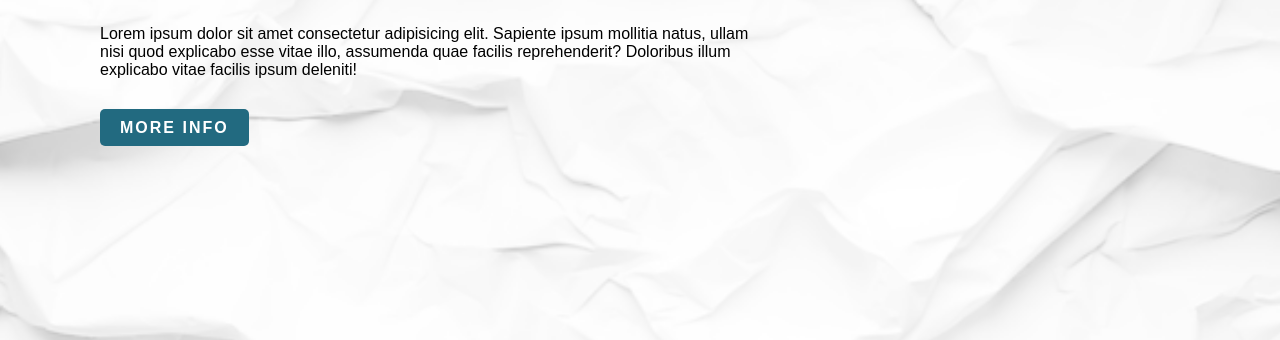
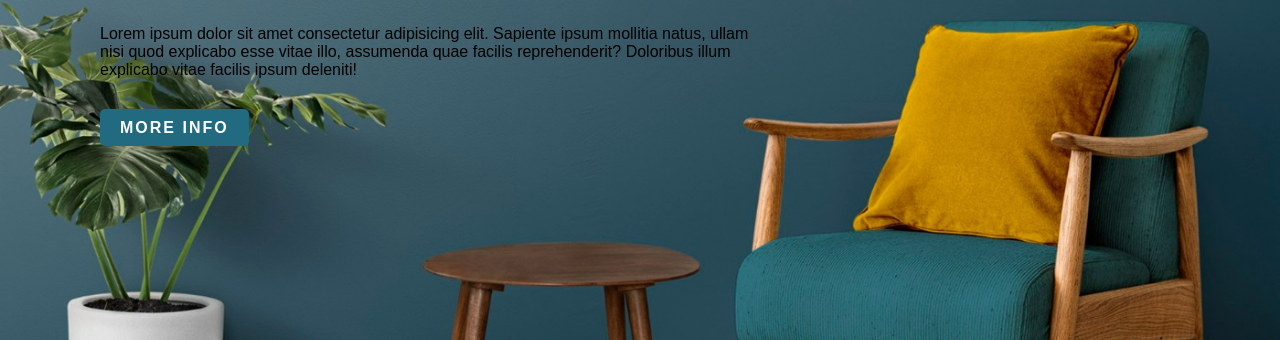
Before and after one commit to adavuruku/css-html-class, a plain HTML site: page design-three/index.html in a window 1280 px wide. Shown: the part 281-621 px from the top of the page. Drawn offline with Linux system fonts and the light colour scheme.

Commit message:
complete

```diff
--- a/design-three/index.css
+++ b/design-three/index.css
@@ -14,7 +14,7 @@ section{
     display: flex;
     flex-direction: column;
     justify-content: flex-start;
-    background: url(bg2.png) no-repeat ;
+    background: url(header.jpg) no-repeat ;
     background-size: cover;
     background-position: center;
 }
```
Also changed, not shown: design-four/index.css (added, +8 -0 lines), design-four/img/about.jpg (added), design-four/img/explore.jpg (added), design-four/img/facebook.png (added), design-four/img/header.jpg (added), design-four/img/instagram.png (added), design-four/img/logo.png (added), design-four/img/room-1.jpg (added), design-four/img/room-2.jpg (added), design-four/img/room-3.jpg (added), design-four/img/service.jpg (added), design-four/img/twitter.png (added), design-four/img/youtube.png (added), design-four/index.html (added), 1 more files.
